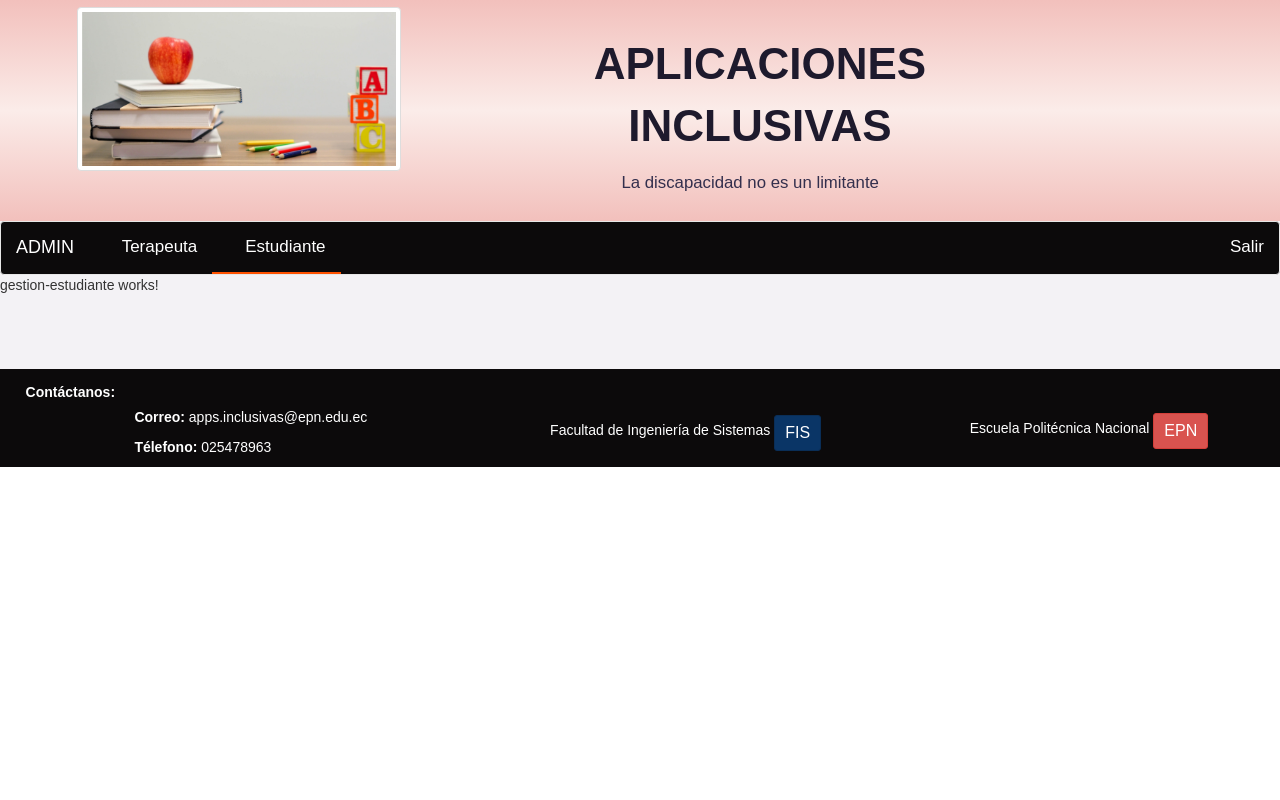
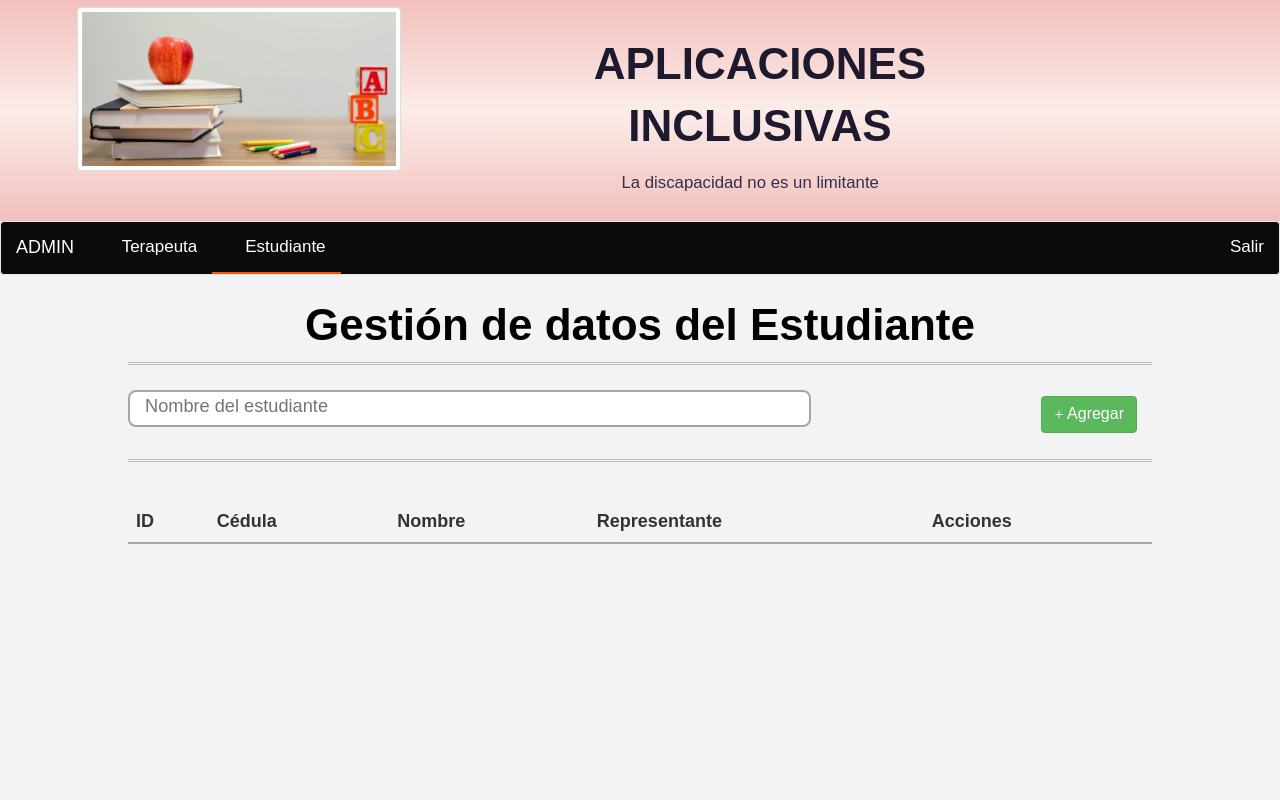
Before and after one commit to anacastilloca/Tes_AppsWeb, an Angular app in the folder Front-End/Juegos-Web/: page /adm/estudiante in a window 1280 px wide. Shown: the top 800 px of the page. Built offline with nearby package versions, Linux system fonts and the light colour scheme; a web font is replaced by a local one.

Commit message:
Gestión de Usuarios
Estudiante tabla

```diff
--- a/Front-End/Juegos-Web/src/app/Componentes/Gestion_Usuarios(Org)/gestion-estudiante/gestion-estudiante.component.html
+++ b/Front-End/Juegos-Web/src/app/Componentes/Gestion_Usuarios(Org)/gestion-estudiante/gestion-estudiante.component.html
@@ -1,3 +1,60 @@
-<p>
-  gestion-estudiante works!
-</p>
+<div class="gEstudiante">
+  <h1 class="titulo">Gestión de datos del Estudiante</h1>
+  <div class="row " id="cabezeraGestionDatos">
+    <div class="col-sm-8" id="busqueda">
+      <input class="inpBusqueda" type="text" name="buscarEstudiante"
+             [(ngModel)]="busquedaPorNombre" #buscarTerapeuta="ngModel" placeholder="Nombre del estudiante" />
+      <button class="btnBuscar pull-right"><span class="glyphicon glyphicon-search"></span></button>
+    </div>
+    <div class="col-sm-4">
+      <button id="btnAgregar" class="btn btn-success pull-right" data-toggle="modal" data-target="#agregarModal">
+        <span class="glyphicon glyphicon-plus"> </span>
+        Agregar
+      </button>
+    </div>
+    <!--<app-agregar-t (agregarTerapeutaFrontEnd)="actualizarTablaAgregar($event)"> </app-agregar-t>-->
+  </div>
+
+  <div class="table-responsive">
+    <table class="table table-hover">
+      <thead>
+      <tr>
+        <th>ID</th>
+        <th>Cédula</th>
+        <th>Nombre</th>
+        <th>Representante</th>
+        <th>Acciones</th>
+      </tr>
+      </thead>
+      <tbody>
+      <tr *ngFor="let estu of estudiantes | busqueda:busquedaPorNombre; let indice=index">
+        <td>{{indice+1}}</td>
+        <td>{{estu.cedula}}</td>
+        <td>{{estu.nombre}}</td>
+        <td>{{estu.nombreRepresentante}}</td>
+        <td>
+          <button class="btn btn-info btn-sm" data-toggle="modal" (click)="modalVer(indice)" data-target="#verModal"
+                  title="Ver información">
+            <span class="glyphicon glyphicon-file"></span>
+          </button>
+
+          <button class="btn btn-warning btn-sm" data-toggle="modal" (click)="modalEditar(indice)" data-target="#editarModal"
+                  title="Editar">
+            <span class="glyphicon glyphicon-pencil"></span>
+          </button>
+
+          <button class="btn btn-danger btn-sm" data-toggle="modal" (click)="modalEliminar(indice)"
+                  data-target="#eliminarModal" title="Eliminar">
+            <span class="glyphicon glyphicon-trash"></span>
+          </button>
+
+        </td>
+      </tr>
+      </tbody>
+    </table>
+    <!--<app-ver-t [terapeuta]="terapeuta" ></app-ver-t>-->
+    <!--<app-editar-t [editarterapeuta]="terapeuta"></app-editar-t>-->
+    <!--<app-eliminar-t [terapeuta]="terapeuta" (eliminarTerapeutas)="actualizarTablaEliminar($event)"></app-eliminar-t>-->
+  </div>
+
+</div>
--- a/Front-End/Juegos-Web/src/app/Componentes/Gestion_Usuarios(Org)/gestion-estudiante/gestion-estudiante.component.ts
+++ b/Front-End/Juegos-Web/src/app/Componentes/Gestion_Usuarios(Org)/gestion-estudiante/gestion-estudiante.component.ts
@@ -1,4 +1,5 @@
 import { Component, OnInit } from '@angular/core';
+import {EstudianteClass} from "../../../Modelos/EstudianteClass";
 
 @Component({
   selector: 'app-gestion-estudiante',
@@ -7,6 +8,15 @@ import { Component, OnInit } from '@angular/core';
 })
 export class GestionEstudianteComponent implements OnInit {
 
+  /**ATRIBUTOS**/
+
+    //Para realizar la búsqueda por el nombre de los estudiantes
+  busquedaPorNombre:string;
+
+  //Para obtener los datos de los estudiantes
+  estudiante:EstudianteClass= new EstudianteClass("");
+  estudiantes:EstudianteClass[]=[];
+
   constructor() { }
 
   ngOnInit() {
--- a/Front-End/Juegos-Web/src/app/Componentes/Gestion_Usuarios(Org)/gestion-terapeuta/gestion-terapeuta.component.html
+++ b/Front-End/Juegos-Web/src/app/Componentes/Gestion_Usuarios(Org)/gestion-terapeuta/gestion-terapeuta.component.html
@@ -57,5 +57,4 @@
     <app-eliminar-t [terapeuta]="terapeuta" (eliminarTerapeutas)="actualizarTablaEliminar($event)"></app-eliminar-t>
   </div>
 
-
 </div>
--- a/Front-End/Juegos-Web/src/assets/Estilos/estilosGenerales.css
+++ b/Front-End/Juegos-Web/src/assets/Estilos/estilosGenerales.css
@@ -34,7 +34,7 @@ body{
 }
 
 .navbar-default .navbar-brand:hover{
-  color: #B8B8B8;
+  color: #D6D6D6;
 }
 
 .navbar-default .navbar-nav>li>a:hover{
```
